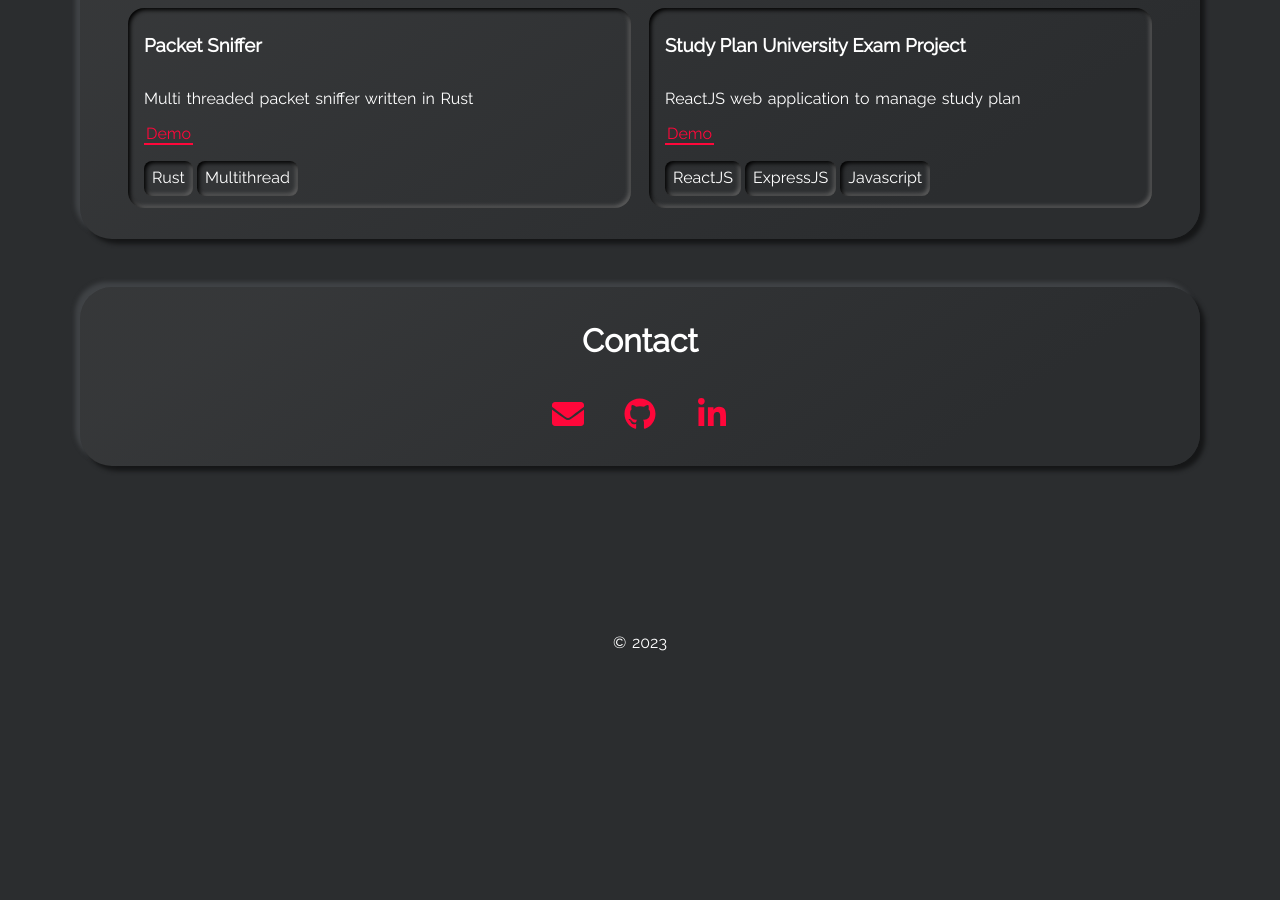
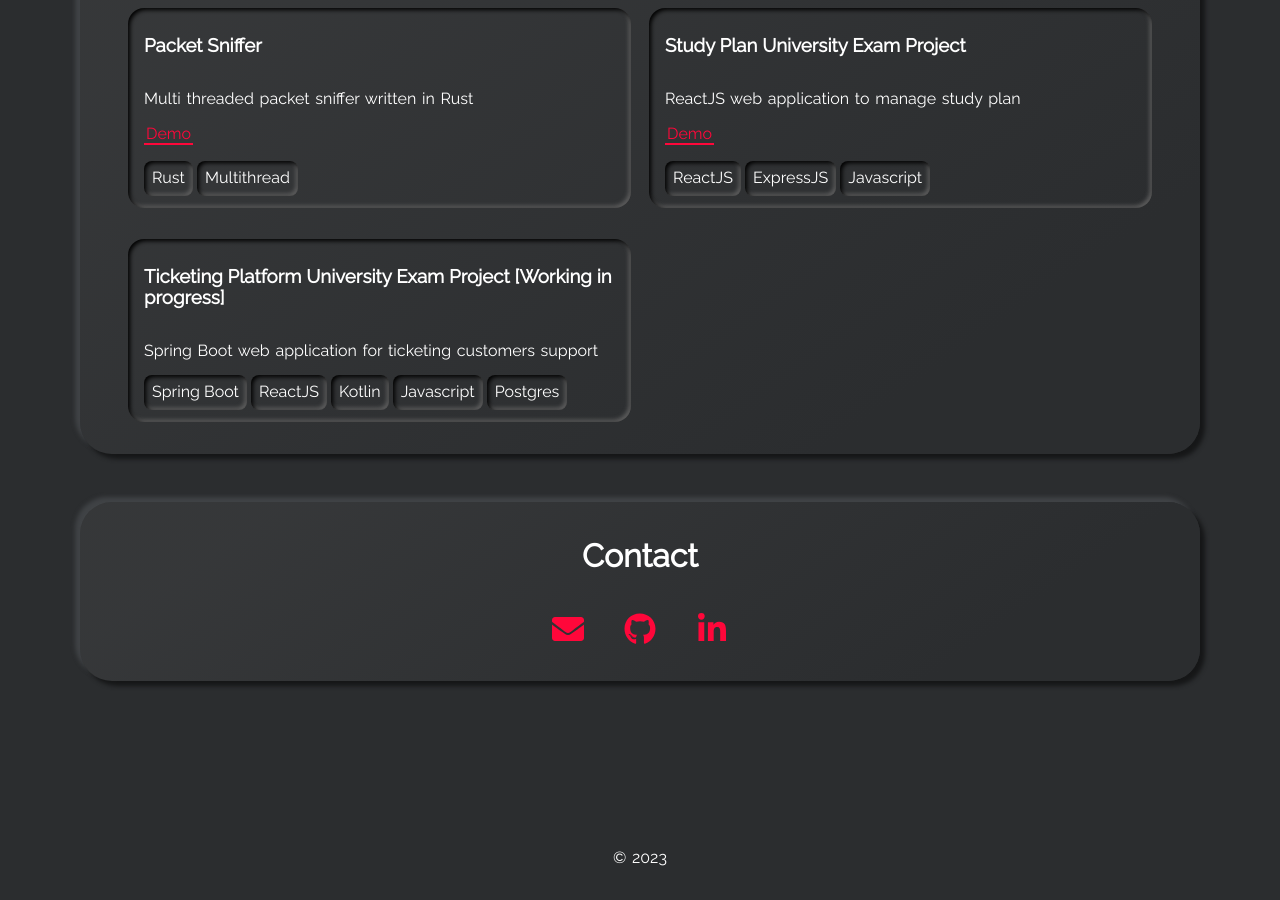
Before and after one commit to danieledibattista/danieledibattista, a Jekyll site: the page built from index.html, in a window 1280 px wide and 900 px high, scrolled down 2569 px. Built offline with Jekyll 4.4.1, drawn with Linux system fonts in a browser that asks for light colours; before the commit the page ends 3254 px from its top, so only the background shows below that.

Commit message:
Updated projects

```diff
--- a/_data/projects.yml
+++ b/_data/projects.yml
@@ -27,3 +27,13 @@
     - tag: ReactJS
     - tag: ExpressJS
     - tag: Javascript
+
+- name: Ticketing Platform University Exam Project [Working in progress]
+  descr: "Spring Boot web application for ticketing customers support"
+  demo: #
+  tags:
+    - tag: Spring Boot
+    - tag: ReactJS
+    - tag: Kotlin
+    - tag: Javascript
+    - tag: Postgres
```
